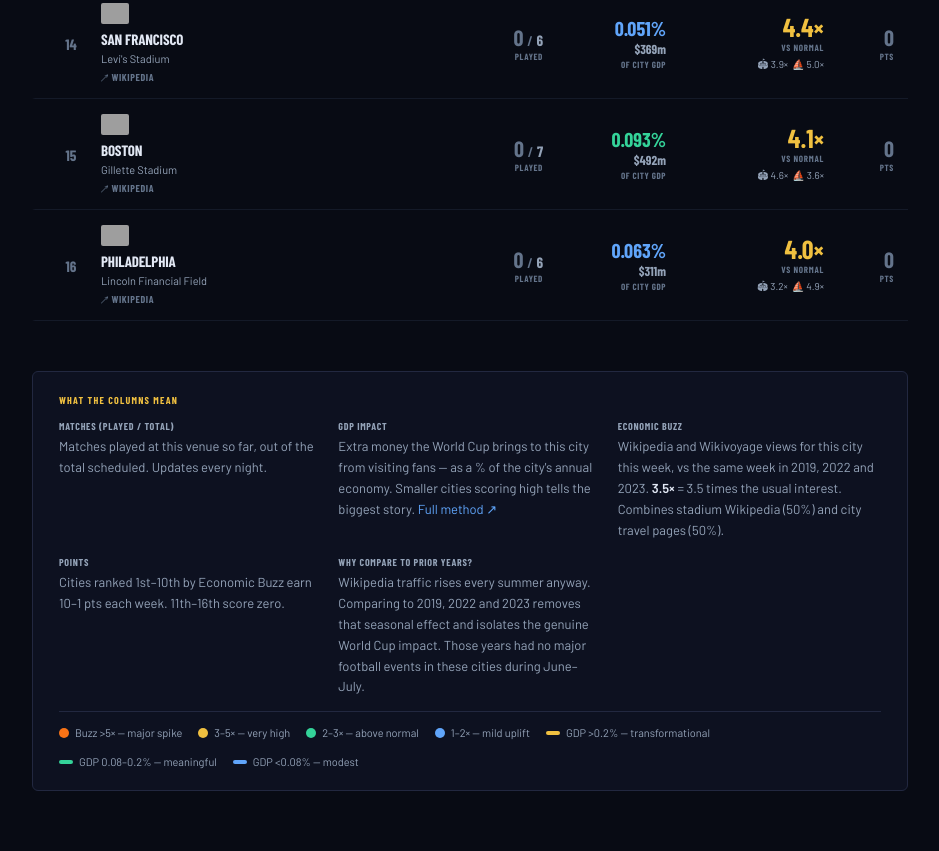
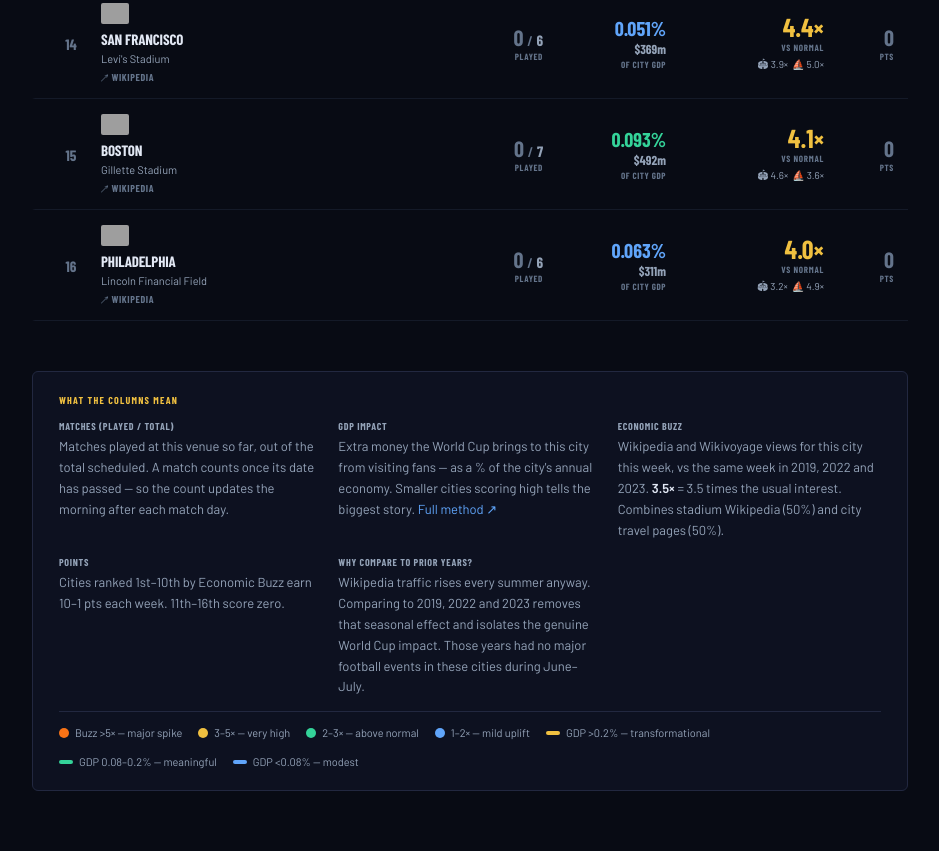
Before and after one commit to Tangerineman83/World-Cup-2026-Tracker, a plain HTML site: page index.html in a window 1280 px wide. Shown: the part 1693-2544 px from the top of the page, without its empty margins (170-1109 px from the left). Drawn offline with nearby package versions, Linux system fonts and the light colour scheme; grey boxes are pictures that could not be loaded; a web font is replaced by a local one.

Commit message:
Clarify matches played count update in notes section
Updated the description for matches played at the venue to clarify how the count updates.

```diff
--- a/index.html
+++ b/index.html
@@ -209,7 +209,7 @@
     <div class="notes-grid">
       <div>
         <div class="note-h">Matches (played / total)</div>
-        <div class="note-b">Matches played at this venue so far, out of the total scheduled. Updates every night.</div>
+        <div class="note-b">Matches played at this venue so far, out of the total scheduled. A match counts once its date has passed — so the count updates the morning after each match day.</div>
       </div>
       <div>
         <div class="note-h">GDP Impact</div>
```
